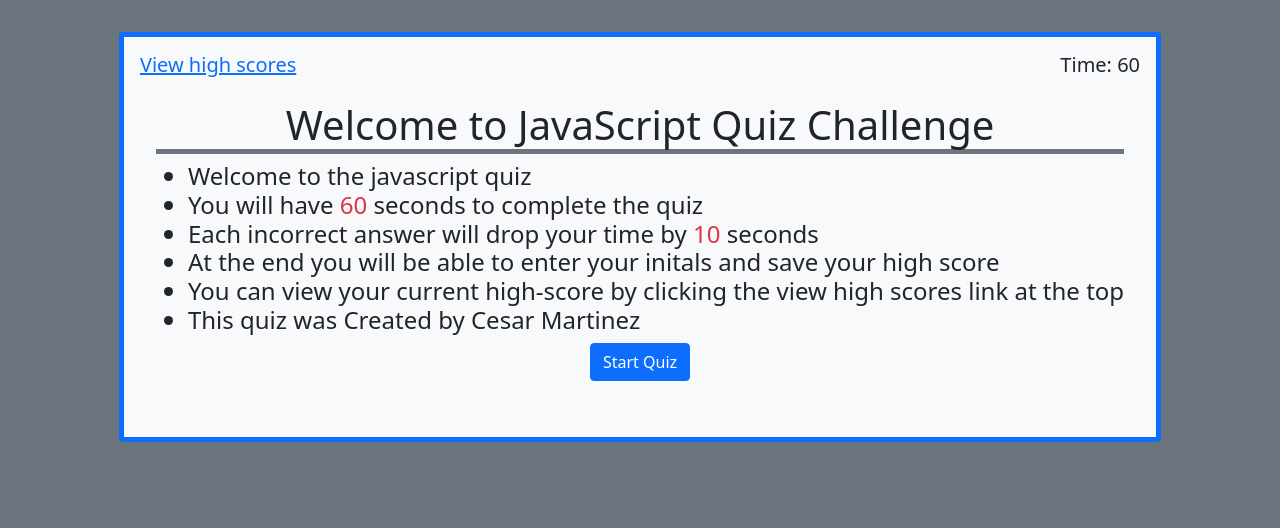
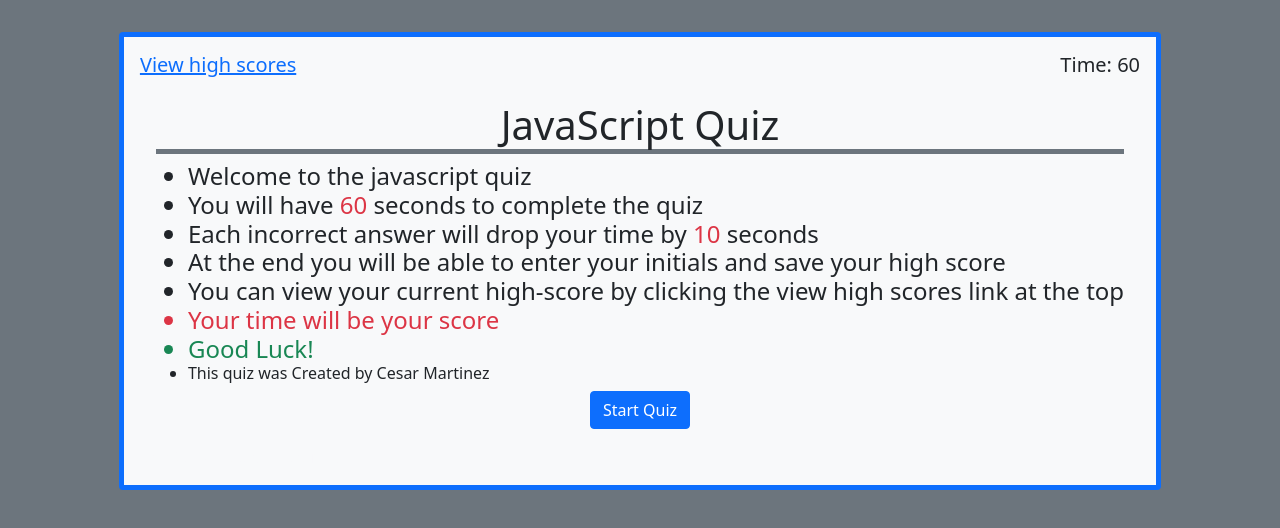
Before and after one commit to Cesar863/javascript-quiz, a plain HTML site: page index.html in a window 1280 px wide. Drawn offline with nearby package versions, Linux system fonts and the light colour scheme.

Commit message:
updated read me, fixed spelling issues, added more information

```diff
--- a/assets/js/script.js
+++ b/assets/js/script.js
@@ -185,7 +185,7 @@ function showHighScores(initials) {
 // view high-scores
 viewHighScores.addEventListener('click', showHighScores);
 
-//enter initals
+//enter initials
 submitButton.addEventListener('click', function (event) {
     event.preventDefault()
     var initials = document.querySelector('#initials-field').value;
--- a/index.html
+++ b/index.html
@@ -25,14 +25,16 @@
 
         <!--Rules and info-->
         <section id="start-container" class="container p-3 rounded">
-            <h1 class="text-center border-bottom border-5 border-secondary">Welcome to JavaScript Quiz Challenge</h1>
+            <h1 class="text-center border-bottom border-5 border-secondary">JavaScript Quiz</h1>
             <ul class="h4">
                 <li>Welcome to the javascript quiz</li>
                 <li>You will have <span class="text-danger">60</span> seconds to complete the quiz</li>
                 <li>Each incorrect answer will drop your time by <span class="text-danger">10</span> seconds</li>
-                <li>At the end you will be able to enter your initals and save your high score</li>
+                <li>At the end you will be able to enter your initials and save your high score</li>
                 <li>You can view your current high-score by clicking the view high scores link at the top</li>
-                <li>This quiz was Created by Cesar Martinez</li>
+                <li class="text-danger">Your time will be your score</li>
+                <li class="text-success">Good Luck!</li>
+                <li class="h6">This quiz was Created by Cesar Martinez</li>
             </ul>
             <div class="d-flex justify-content-center">
                 <button class="btn btn-primary" id="start-btn" class="">Start Quiz</button>
```
Also changed, not shown: 1 other file.
